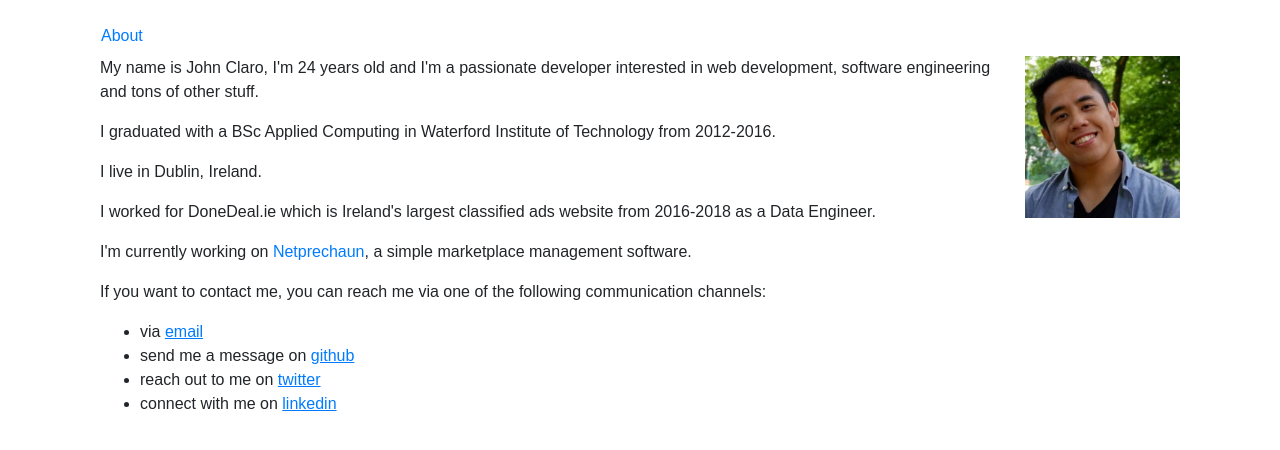
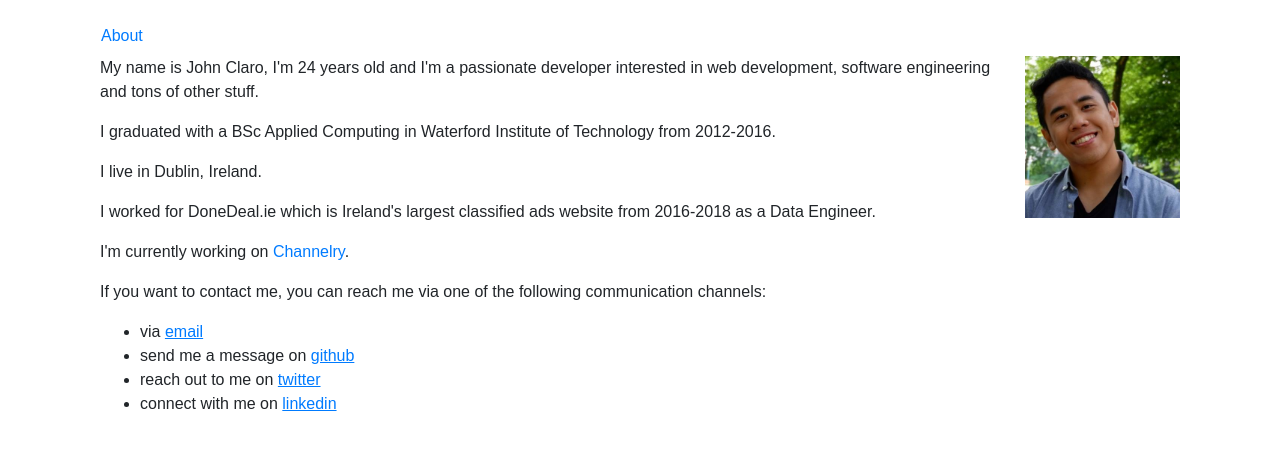
Before and after one commit to jkrclaro/jkrclaro.github.io, a React (Create React App) app: page / in a window 1280 px wide. Shown: the top 450 px of the page. Built offline with nearby package versions, Linux system fonts and the light colour scheme; what webfontloader would draw is missing.

Commit message:
Channelry

```diff
--- a/src/components/Home.jsx
+++ b/src/components/Home.jsx
@@ -21,7 +21,7 @@ class Home extends React.Component {
                         <p>I graduated with a BSc Applied Computing in Waterford Institute of Technology from 2012-2016.</p>
                         <p>I live in Dublin, Ireland.</p>
                         <p>I worked for DoneDeal.ie which is Ireland's largest classified ads website from 2016-2018 as a Data Engineer.</p>
-                        <p>I'm currently working on <a href='https://netprechaun.com'>Netprechaun</a>, a simple marketplace management software.</p>
+                        <p>I'm currently working on <a href='https://channelry.com'>Channelry</a>.</p>
                         <p>If you want to contact me, you can reach me via one of the following communication channels:</p>
                         <ul>
                             <li>via <a href='mailto:jkrclaro@gmail.com' style={underlineStyle}>email</a></li>
```
